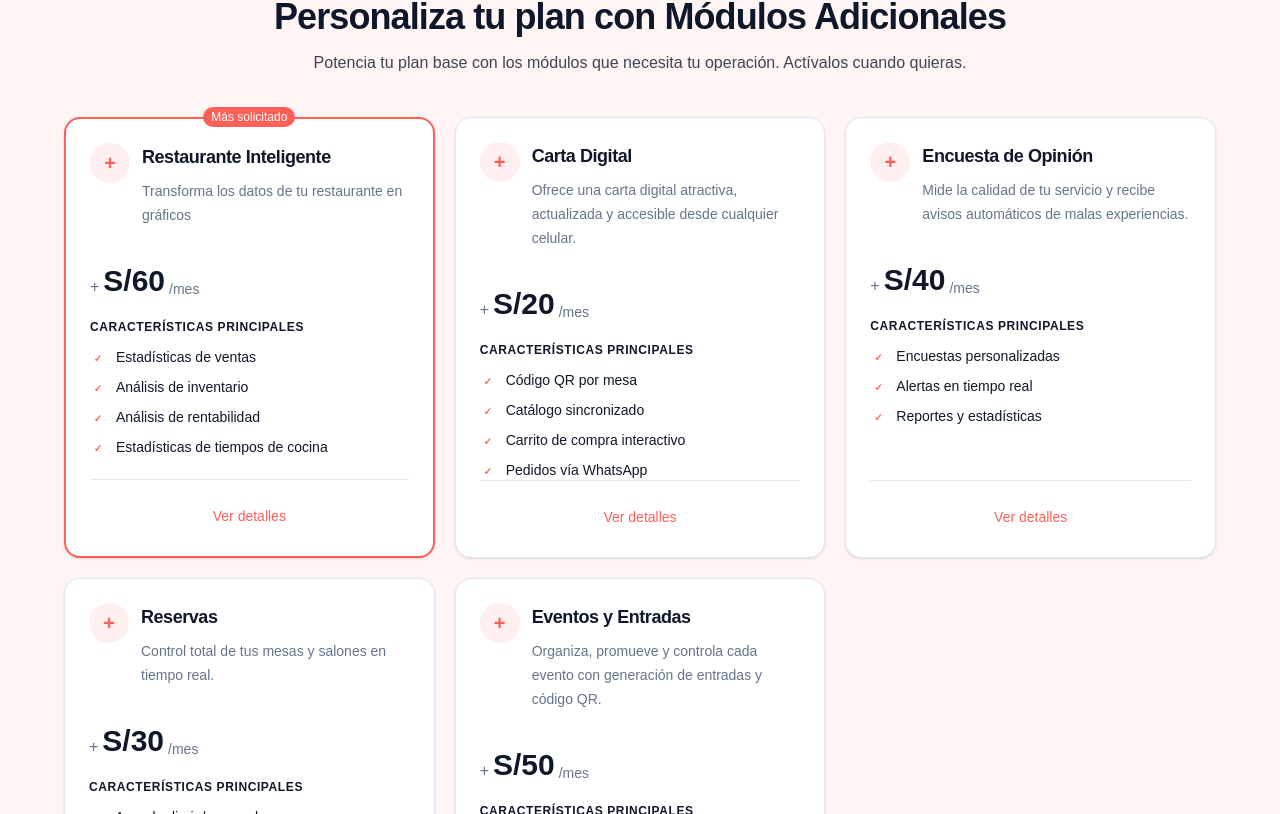
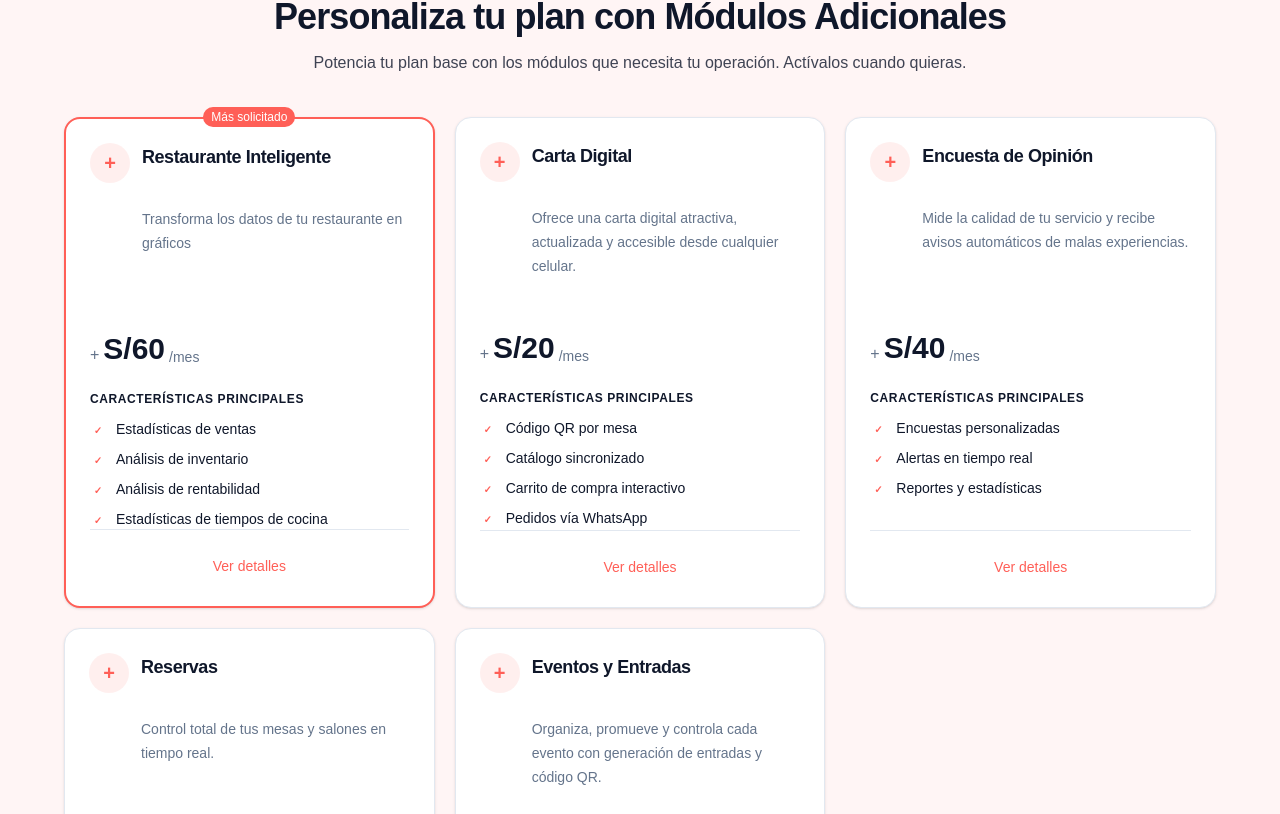
Before and after one commit to jesusdavidsalazarflores936-byte/landing-precios-saas, a Next.js app: page /gesrest in a window 1280 px wide. Shown: the part 1386-2200 px from the top of the page. Built offline with nearby package versions, Linux system fonts and the light colour scheme.

Commit message:
Ajuste en titulos, descripcion, bloques de precio

```diff
--- a/src/components/pricing/PricingCTA.tsx
+++ b/src/components/pricing/PricingCTA.tsx
@@ -10,6 +10,7 @@ interface PricingCTAProps {
 export function PricingCTA({ config, headline, subheadline }: PricingCTAProps) {
   return (
     <section
+      id="demo-form"
       aria-labelledby="cta-heading"
       className="bg-primary px-4 py-16 sm:px-6 sm:py-20 lg:px-8"
     >
--- a/src/components/pricing/PricingModuleCard.tsx
+++ b/src/components/pricing/PricingModuleCard.tsx
@@ -51,11 +51,11 @@ export function PricingModuleCard({
               +
             </span>
             <div>
-              <h3 className="text-lg font-bold tracking-tight text-card-foreground">
+              <h3 className="min-h-14 text-lg font-bold leading-7 tracking-tight text-card-foreground">
                 {module.name}
               </h3>
 
-              <p className="mt-2 text-sm leading-6 text-muted-foreground">
+              <p className="mt-2 min-h-[4.5rem] overflow-hidden text-sm leading-6 text-muted-foreground [display:-webkit-box] [-webkit-box-orient:vertical] [-webkit-line-clamp:3]">
                 {cardDescription}
               </p>
             </div>
@@ -63,7 +63,7 @@ export function PricingModuleCard({
         </CardHeader>
 
         <CardBody className="flex-1">
-          <div className="mt-5 flex items-end gap-1">
+          <div className="mt-6 flex min-h-12 items-end gap-1">
             {module.price.isContactSales ? (
               <span className="font-bold text-3xl">Contactar ventas</span>
             ) : (
@@ -80,7 +80,7 @@ export function PricingModuleCard({
           </div>
 
           {module.features && module.features.length > 0 && (
-            <div className="mt-5">
+            <div className="mt-6">
               <p className="mb-3 text-xs font-bold uppercase tracking-wider text-card-foreground">
                 CARACTER&Iacute;STICAS PRINCIPALES
               </p>
```
